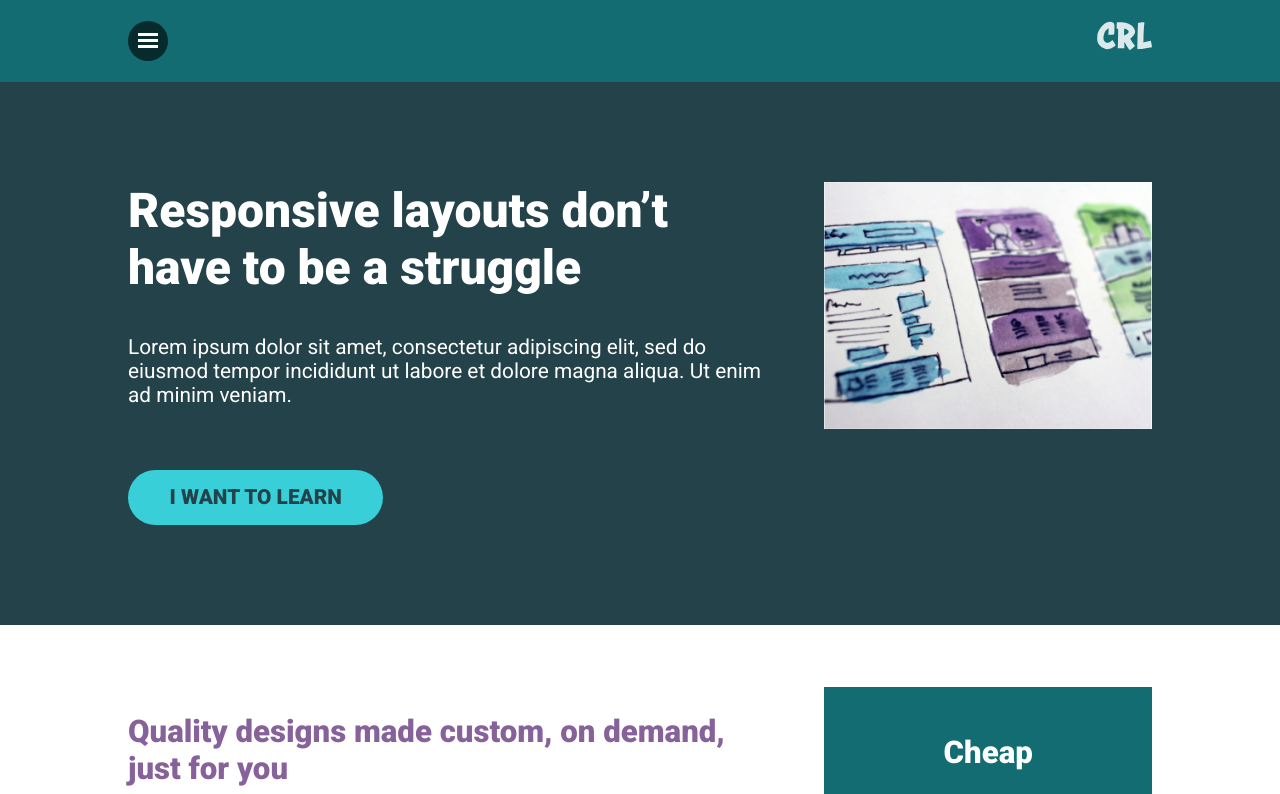
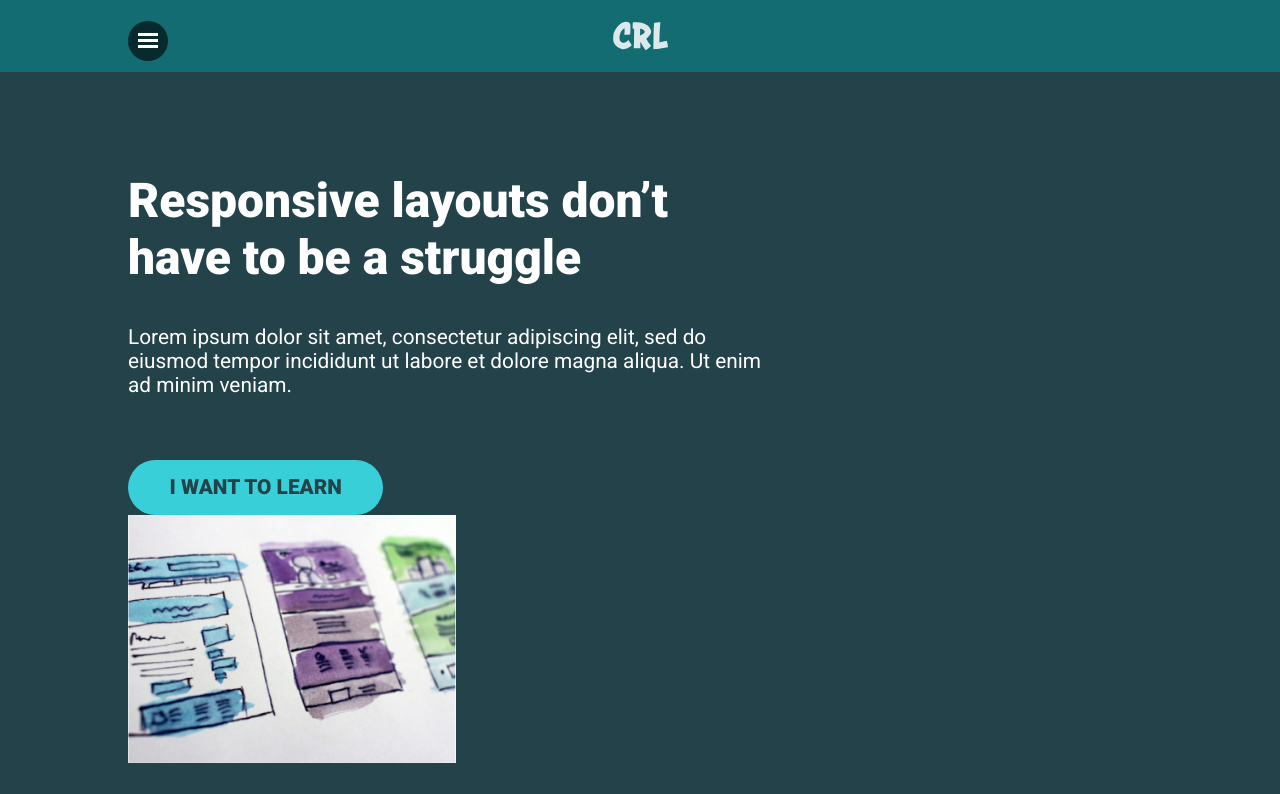
Before and after one commit to AzamAzis/nav-challenge, a plain HTML site: page index.html in a window 1280 px wide. Shown: the top 794 px of the page. Drawn offline with Linux system fonts and the light colour scheme.

```diff
--- a/style.css
+++ b/style.css
@@ -192,32 +192,26 @@ header {
 
 @media (min-width: 800px) {
     .nav-toggle {
-    position: relative;
         display: block;
     }
+
 
     .nav {
         /* visibility: visible;
         display: flex;
         height: auto; */
-
         display: none;
     }
 
-  .nav--visible {
+    .nav--visible{
       display: block;
     }
 
     .row {
         display: flex;
+        flex-direction: column;
         justify-content: space-between;
-    position: relative;
-  }
 
-  .logo {
-    display: block;
-    position: absolute;
-    right: 0;
     }
 
     .hero__text {
@@ -237,4 +231,6 @@ header {
     .sidebar {
         width: 32%;
     }
+
+
 }
```
Lines whose indentation alone changed are shown as unchanged.
